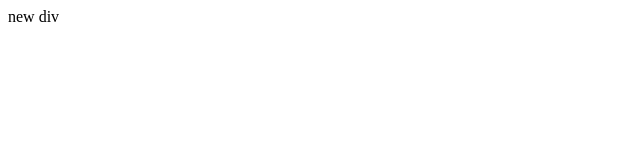
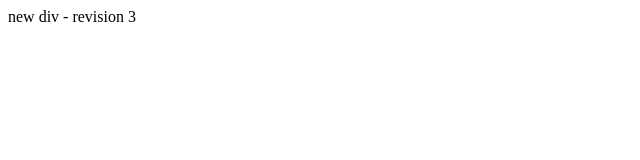
Before and after one commit to riowaller/gitproject, a plain HTML site: page index.html in a window 1280 px wide. Shown: the full height of the page, 0-640 px from the left. Drawn offline with Linux system fonts and the light colour scheme.

Commit message:
Reivision 3

```diff
--- a/index.html
+++ b/index.html
@@ -5,6 +5,7 @@
     <title></title>
 </head>
 <body>
-<div>new div</div>
+<div>new div - revision 3</div>
+
 </body>
 </html>
```
